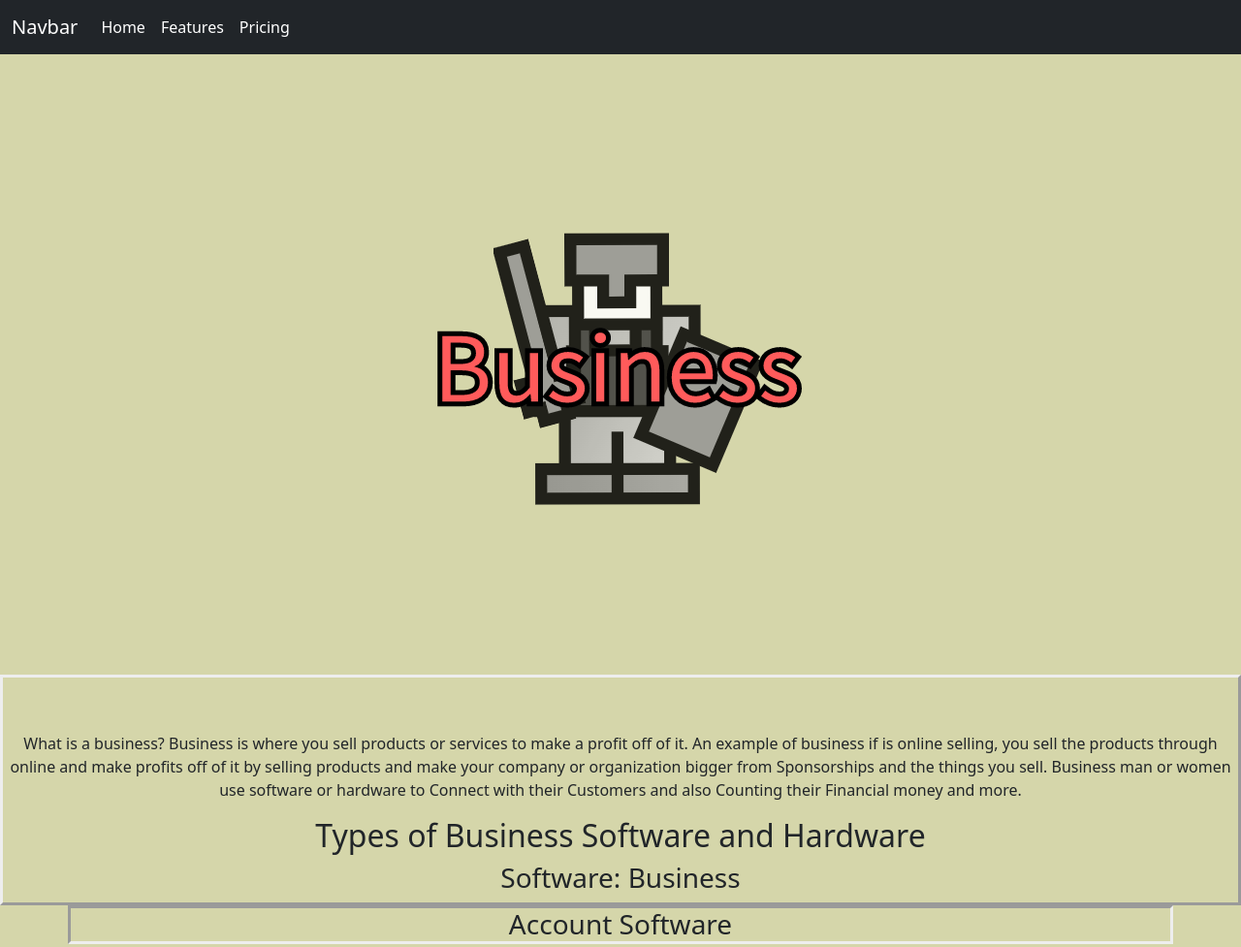
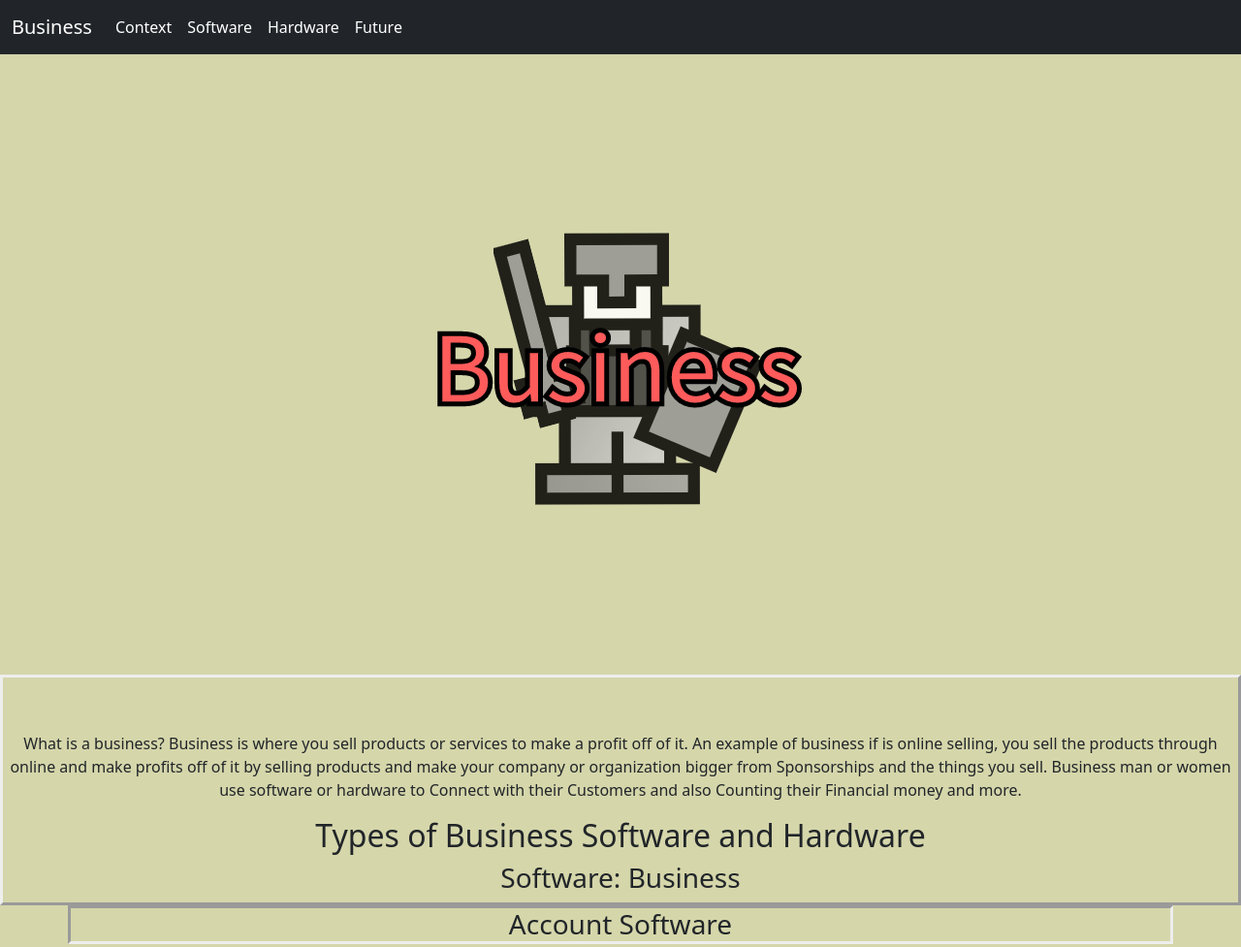
Before and after one commit to alanl0566/sep10-freedom-project, a plain HTML site: page index.html in a window 1280 px wide. Shown: the top 977 px of the page at 97% size. Drawn offline with nearby package versions, Linux system fonts and the light colour scheme; a script that the page names is missing; files whose address does not match are found by name.

Commit message:
Fix NavBar

```diff
--- a/index.html
+++ b/index.html
@@ -19,21 +19,25 @@
 
         <nav class="navbar navbar-expand-lg navbar-dark bg-dark">
           <div class="container-fluid">
-            <a class="navbar-brand" href="#">Navbar</a>
+            <a class="navbar-brand" href="#">Business</a>
             <button class="navbar-toggler" type="button" data-bs-toggle="collapse" data-bs-target="#navbarNav" aria-controls="navbarNav" aria-expanded="false" aria-label="Toggle navigation">
               <span class="navbar-toggler-icon"></span>
             </button>
             <div class="collapse navbar-collapse" id="navbarNav">
               <ul class="navbar-nav">
                 <li class="nav-item">
-                  <a class="nav-link active" aria-current="page" href="#">Home</a>
-                </li>
-                <li class="nav-item">
-                  <a class="nav-link active" href="#">Features</a>
-                </li>
-                <li class="nav-item">
-                  <a class="nav-link active" href="#">Pricing</a>
-                </li>
+                  <a class="nav-link active" href="#Context">Context</a>
+                 </li>
+                    <li class="nav-item">
+                     <a class="nav-link active" href="#Software">Software</a>
+                    </li>
+                       <li class="nav-item">
+                       <a class="nav-link active" href="#Hardware">Hardware</a>
+                       </li>
+                         <li class="nav-item">
+                         <a class="nav-link active" href="#Hardware">Future</a>
+                         </li>
+
               </ul>
             </div>
           </div>
@@ -44,12 +48,12 @@
             <div class="outset">
                 <center>
               <div>
-                  <h1 class="animate__animated animate__backInLeft fivesec"> Context</h1>
+                  <h1 class="animate__animated animate__backInLeft fivesec" id="Context"> Context</h1>
 
                    <p> What is a business? Business is where you sell products or services to make a profit off of it. An example of business if is online selling, you sell the products through online and make profits off of it by selling products and make your company or organization bigger from Sponsorships and the things you sell. Business man or women use software or hardware to Connect with their Customers and also Counting their Financial money and more.  </p>
 
                      <h2> Types of Business Software and Hardware</h2>
-                      <h3> Software: Business </h3>
+                      <h3  id="Software"> Software: Business </h3>
               </div>
             </div>
                 </center>
@@ -167,7 +171,7 @@
            <div class="row">
               <div class="col-lg-6">
 
-                 <h1>Future</h1>
+                 <h1  id="Hardware">Future</h1>
                    <h2>Sortware</h2>
                     <ul>
                         <li>
@@ -197,7 +201,9 @@
 
 
 
-        <script src="https://cdn.jsdelivr.net/npm/bootstrap@5.1.1/dist/js/bootstrap.bundle.min.js"></script>
+        <script src="https://cdn.js
+
+        delivr.net/npm/bootstrap@5.1.1/dist/js/bootstrap.bundle.min.js"></script>
         <script src="script.js"></script>
         <script>
             // JS
```
